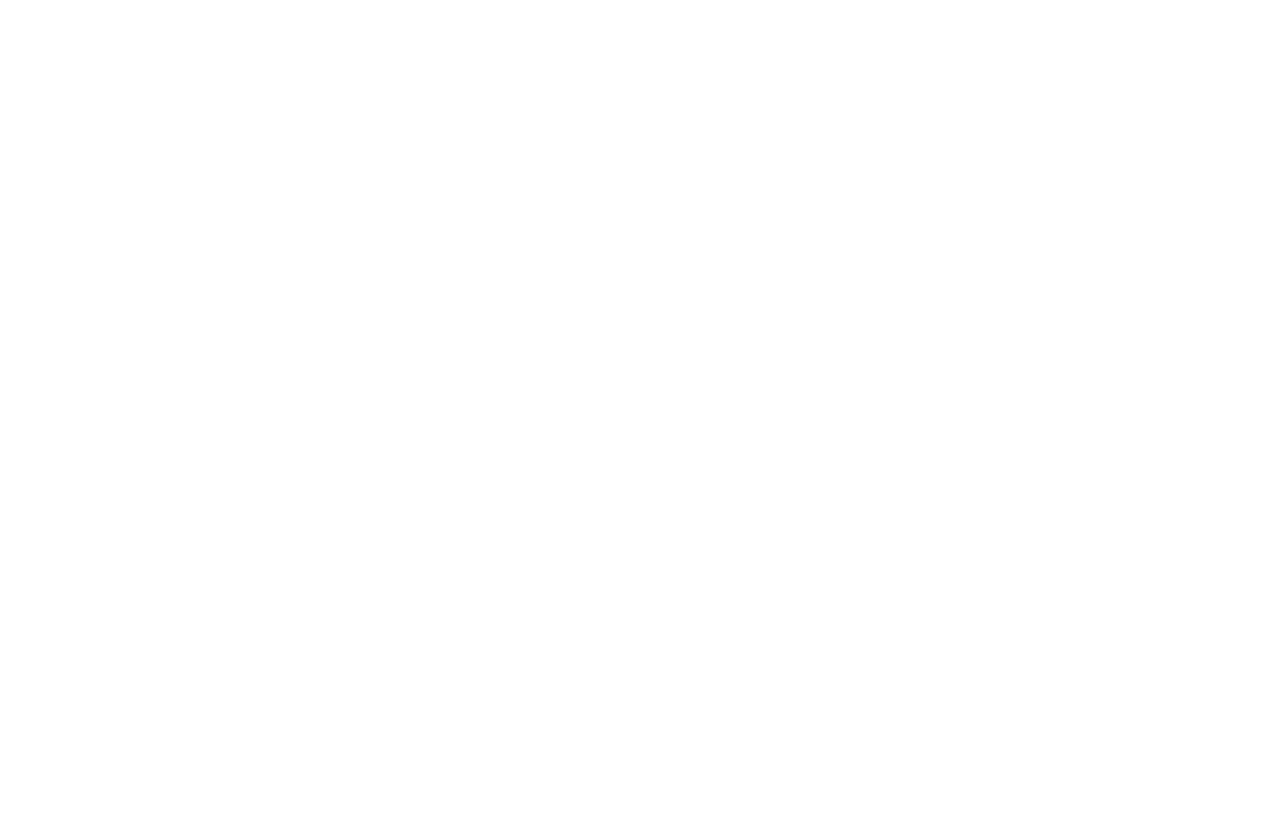
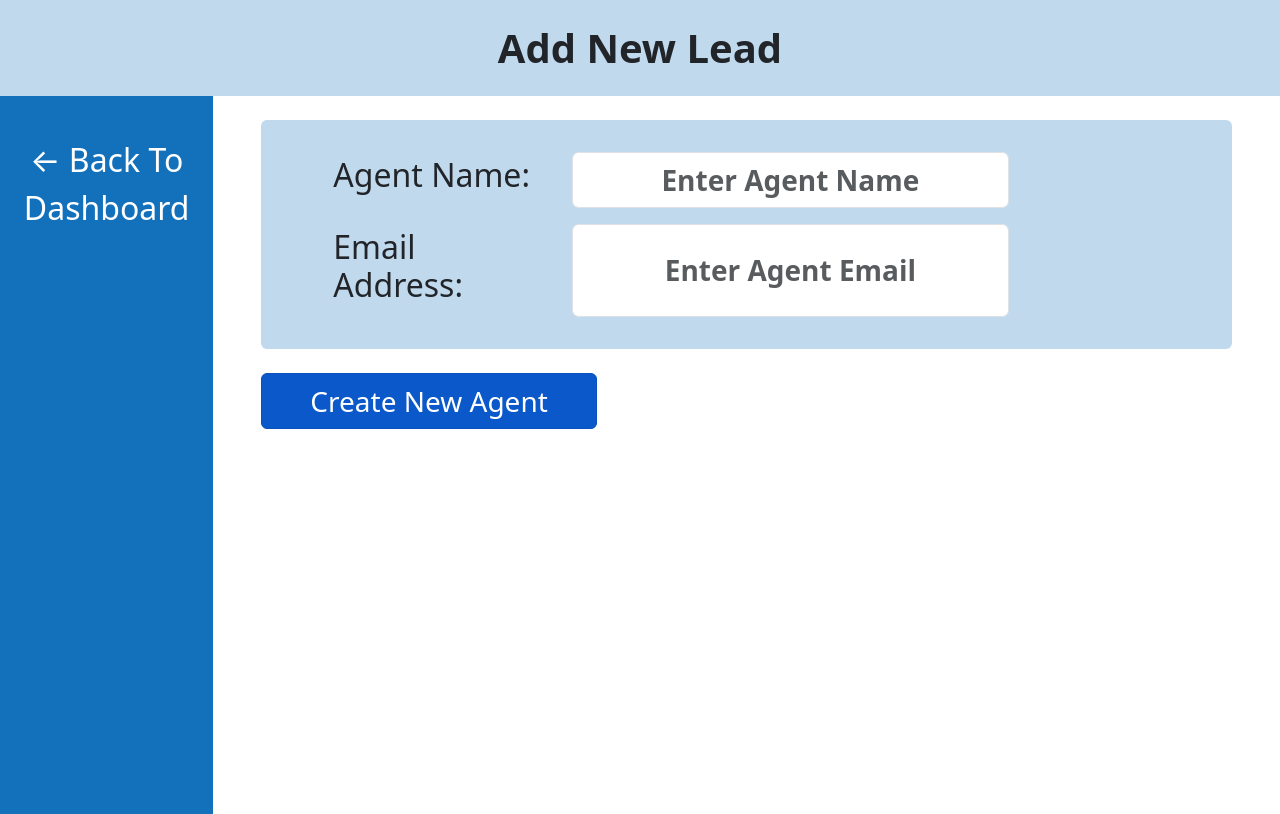
Before and after one commit to sahaarnav3/anvaya-frontend, a React (Vite) app: page /add_new_sales_agent in a window 1280 px wide. Before the commit this address had no page. Built offline with nearby package versions, Linux system fonts and the light colour scheme.

Commit message:
Added page to add new Sales Agent and A page to Manage Agents.

```diff
--- a/src/App.jsx
+++ b/src/App.jsx
@@ -9,6 +9,8 @@ import LeadManagement from "./pages/LeadManagement";
 import LeadList from "./pages/LeadList";
 import AddNewLead from './pages/AddNewLead';
 import SalesAgentManagement from './pages/SalesAgentManagement';
+import AddNewSalesAgent from './pages/AddNewSalesAgent';
+import Reports from './pages/Reports';
 
 function App() {
     return(
@@ -19,6 +21,8 @@ function App() {
             <Route path="/lead_list" element={<LeadList />} />
             <Route path="/add_new_lead" element={<AddNewLead />} />
             <Route path="/agent_list" element={<SalesAgentManagement />} />
+            <Route path="/add_new_sales_agent" element={<AddNewSalesAgent />} />
+            <Route path="/reports" element={<Reports />} />
         </Routes>
         </BrowserRouter>
     )
--- /dev/null
+++ b/src/pages/AddNewSalesAgent.jsx
@@ -0,0 +1,102 @@
+import { NavLink } from "react-router-dom";
+import { useState } from "react";
+import axios from "axios";
+
+export default function AddNewSalesAgent() {
+  const [agentName, setAgentName] = useState("");
+  const [agentEmail, setAgentEmail] = useState("");
+
+  const postSalesAgentUrl = "https://anvaya-backend-henna.vercel.app/agents";
+
+  function createLeadHandler() {
+    if (agentName.length < 1) return alert("Please give proper agent name.");
+    if (
+      agentEmail.length < 1 ||
+      !agentEmail.includes("@") ||
+      !agentEmail.includes(".com") ||
+      !(agentEmail.indexOf(".com") > agentEmail.indexOf("@"))
+    )
+      return alert("Please enter Email with proper formatting.");
+
+    const requestBody = {
+      name: agentName,
+      email: agentEmail,
+    };
+
+    axios
+      .post(postSalesAgentUrl, requestBody)
+      .then((response) => {
+        if (response.status == 200)
+          return alert("Sales Agent added successfully.");
+        return alert(
+          "Sales Agent couldn't be added. Check data and try again."
+        );
+      })
+      .catch((err) => console.log("Error Adding Sales Agent -", err));
+  }
+
+  return (
+    <main className="" style={{ height: "100vh" }}>
+      <h1
+        className="text-center m-0 text-bolder py-4"
+        style={{ backgroundColor: "#1370bc44" }}
+      >
+        <strong>Add New Lead</strong>
+      </h1>
+      <section className="row m-0" style={{ height: "89.7%" }}>
+        <div className="col-sm-2 p-0" style={{ backgroundColor: "#1371bc" }}>
+          <ul
+            className="list-group text-center py-4"
+            style={{ listStyle: "none" }}
+          >
+            <li className="p-3 fs-2">
+              <NavLink
+                className="text-decoration-none text-white text-center"
+                to="/"
+              >
+                ← Back To Dashboard
+              </NavLink>
+            </li>
+          </ul>
+        </div>
+        <div className="col-sm-10 px-5 py-4">
+          <div
+            className="rounded py-4 px-5 d-flex flex-column"
+            style={{ backgroundColor: "#1370bc44" }}
+          >
+            <div className="d-flex my-1">
+              <h2 className="px-4 py-2" style={{ width: "30%" }}>
+                Agent Name:
+              </h2>
+              <input
+                type="text"
+                placeholder="Enter Agent Name"
+                className="bg-white my-1 form-control text-center rounded fs-3 fw-semibold pholder"
+                style={{ width: "50%" }}
+                onChange={(e) => setAgentName(e.target.value)}
+              />
+            </div>
+            <div className="d-flex my-1">
+              <h2 className="px-4 py-2" style={{ width: "30%" }}>
+                Email Address:
+              </h2>
+              <input
+                type="email"
+                placeholder="Enter Agent Email"
+                className="bg-white my-1 form-control text-center rounded fs-3 fw-semibold pholder"
+                style={{ width: "50%" }}
+                onChange={(e) => setAgentEmail(e.target.value)}
+              />
+            </div>
+          </div>
+          <NavLink
+            className="btn btn-primary my-4 fs-3 px-5"
+            onClick={createLeadHandler}
+          >
+            Create New Agent
+          </NavLink>
+        </div>
+      </section>
+    </main>
+  );
+}
--- /dev/null
+++ b/src/pages/Reports.jsx
@@ -0,0 +1,37 @@
+import { NavLink } from "react-router-dom";
+
+export default function Reports() {
+
+//   const postSalesAgentUrl = "https://anvaya-backend-henna.vercel.app/leads";
+
+  return (
+    <main className="" style={{ height: "100vh" }}>
+      <h1
+        className="text-center m-0 text-bolder py-4"
+        style={{ backgroundColor: "#1370bc44" }}
+      >
+        <strong>Add New Lead</strong>
+      </h1>
+      <section className="row m-0" style={{ height: "89.7%" }}>
+        <div className="col-sm-2 p-0" style={{ backgroundColor: "#1371bc" }}>
+          <ul
+            className="list-group text-center py-4"
+            style={{ listStyle: "none" }}
+          >
+            <li className="p-3 fs-2">
+              <NavLink
+                className="text-decoration-none text-white text-center"
+                to="/"
+              >
+                ← Back To Dashboard
+              </NavLink>
+            </li>
+          </ul>
+        </div>
+        <div className="col-sm-10 px-5 py-4">
+
+        </div>
+      </section>
+    </main>
+  );
+}
--- a/src/pages/SalesAgentManagement.jsx
+++ b/src/pages/SalesAgentManagement.jsx
@@ -79,7 +79,7 @@ export default function SalesAgentManagement() {
           </div>
           <NavLink
             className="mt-4 px-5 btn btn-primary btn-lg"
-            to="/add_new_lead"
+            to="/add_new_sales_agent"
           >
             Add New Agent
           </NavLink>
```
